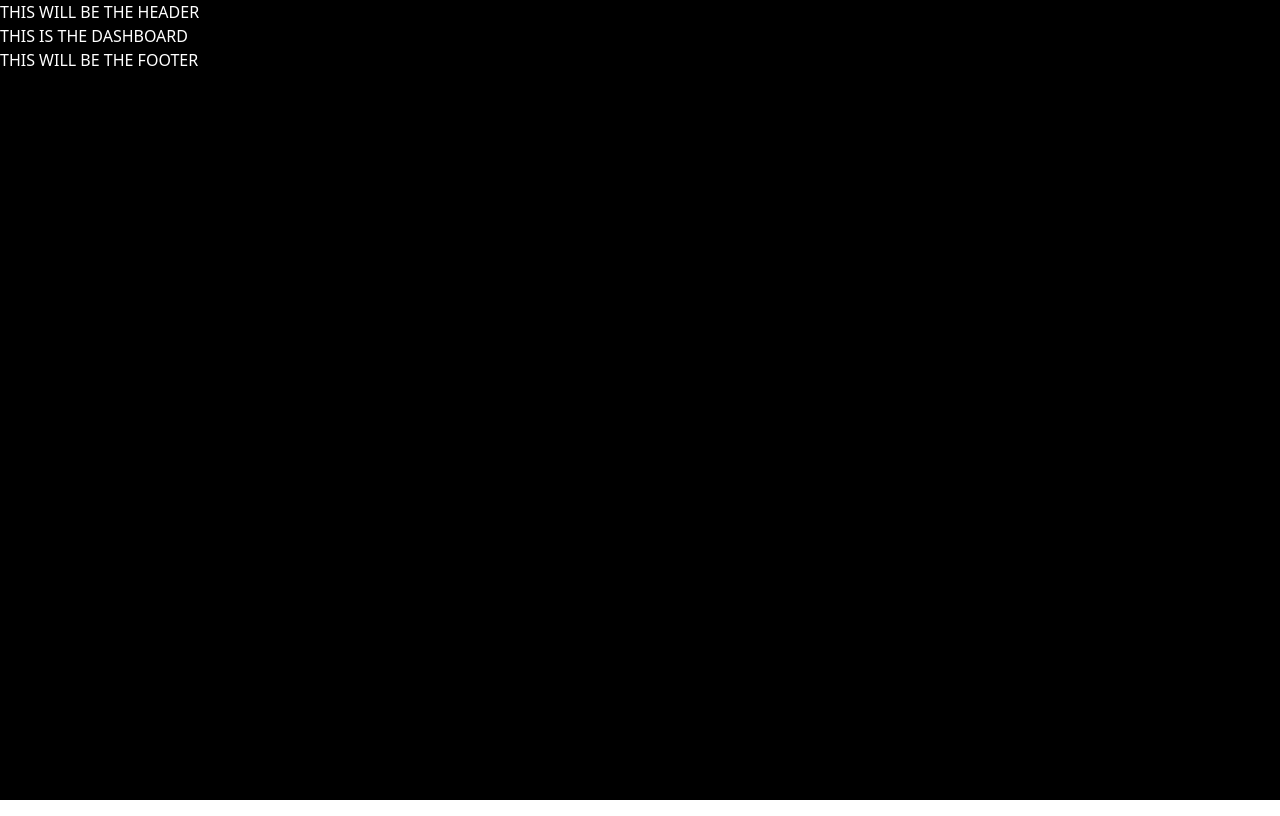
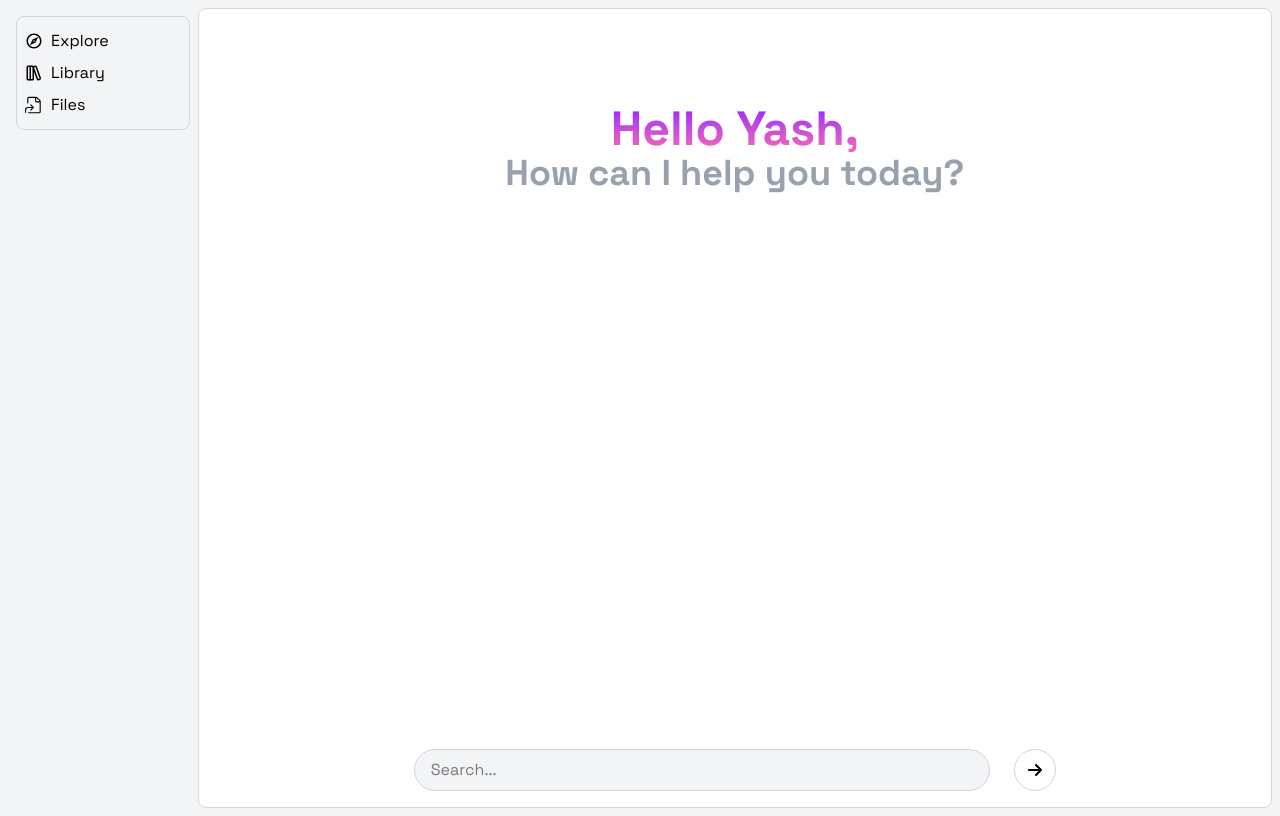
Before and after one commit to Yashxp1/SearchSage-AI, a React (Vite) app in the folder client/: page /dashboard in a window 1280 px wide. Built offline with nearby package versions, Linux system fonts and the light colour scheme.

Commit message:
create UI design

```diff
--- a/client/package.json
+++ b/client/package.json
@@ -17,6 +17,7 @@
     "npm": "^11.3.0",
     "react": "^19.0.0",
     "react-dom": "^19.0.0",
+    "react-icons": "^5.5.0",
     "react-router-dom": "^7.5.0",
     "tailwindcss": "^4.1.4"
   },
--- a/client/src/App.tsx
+++ b/client/src/App.tsx
@@ -20,7 +20,7 @@ const router = createBrowserRouter([
 const App = () => {
   return (
 
-    <div className="bg-black h-screen text-white">
+    <div className=" font-zilla">
       <RouterProvider router={router} />
     </div>
   );
--- a/client/src/Layout/AppLayout.tsx
+++ b/client/src/Layout/AppLayout.tsx
@@ -1,12 +1,13 @@
-import React from 'react';
 import { Outlet } from 'react-router-dom';
+import Navbar from '../components/Navbar';
+import Footer from '../components/Footer';
 
 const AppLayout = () => {
   return (
-    <div>
-      <div>THIS WILL BE THE HEADER</div>
+    <div >
+      {/* <Navbar /> */}
       <Outlet />
-      <div>THIS WILL BE THE FOOTER</div>
+      {/* <Footer /> */}
     </div>
   );
 };
--- /dev/null
+++ b/client/src/components/Footer.tsx
@@ -0,0 +1,9 @@
+
+
+const Footer = () => {
+  return (
+    <div>Footer</div>
+  )
+}
+
+export default Footer
--- /dev/null
+++ b/client/src/components/Navbar.tsx
@@ -0,0 +1,13 @@
+
+
+const Navbar = () => {
+  return (
+    <nav>
+      <div className="">
+        This is the navbar
+      </div>
+    </nav>
+  )
+}
+
+export default Navbar
--- /dev/null
+++ b/client/src/components/Sidebar.tsx
@@ -0,0 +1,37 @@
+import { GoFileSymlinkFile } from 'react-icons/go';
+import { LuLibraryBig } from 'react-icons/lu';
+import { MdOutlineExplore } from 'react-icons/md';
+
+const sidebarMenu = [
+  {
+    icon: <MdOutlineExplore />,
+    title: 'Explore',
+  },
+  {
+    icon: <LuLibraryBig />,
+    title: 'Library',
+  },
+  {
+    icon: <GoFileSymlinkFile />,
+    title: 'Files',
+  },
+];
+
+const Sidebar = () => {
+  return (
+    <div className="">
+      <div className="border border-gray-300 m-2 rounded-lg flex flex-col p-2">
+        <span className="">
+          {sidebarMenu.map((items, idx) => (
+            <div key={idx} className='flex justify-start items-center gap-2 py-1'>
+              <span className='text-lg'>{items.icon}</span>
+              <span>{items.title}</span>
+            </div>
+          ))}
+        </span>
+      </div>
+    </div>
+  );
+};
+
+export default Sidebar;
--- a/client/src/pages/Dashboard.tsx
+++ b/client/src/pages/Dashboard.tsx
@@ -1,5 +1,39 @@
+import { FaArrowRight } from 'react-icons/fa6';
+import Sidebar from '../components/Sidebar';
+
 const Dashboard = () => {
-  return <div>THIS IS THE DASHBOARD</div>;
+  return (
+    <div className="flex p-2 flex-col lg:flex-row min-h-screen bg-gray-100">
+      <div className="lg:w-[15%] mb-4 lg:mb-0 w-full">
+        <Sidebar />
+      </div>
+      <div className="w-full lg:w-[85%] rounded-lg bg-white">
+        <div className="border border-gray-300 min-h-screen flex flex-col justify-between p-4 h-full rounded-lg ">
+          <div className="flex justify-center items-center mt-20">
+            <div className="flex flex-col font-extrabold text-4xl md:text-5xl text-center">
+              <span className="bg-gradient-to-t from-pink-400 to-purple-600 bg-clip-text text-transparent">
+                Hello Yash,
+              </span>
+              <span className="text-gray-400  text-lg md:text-4xl">
+                How can I help you today?
+              </span>
+            </div>
+          </div>
+
+          <div className="flex justify-center items-center mt-6 gap-6">
+            <input
+            placeholder='Search...'
+              type="text"
+              className="w-full max-w-xl border border-gray-300 transition-transform duration-200 hover:scale-105 bg-gray-100 text-black px-4 py-2 rounded-4xl outline-none"
+            />
+            <span className='rounded-4xl border border-gray-300 transition-transform duration-200 hover:bg-pink-500 hover:scale-110 p-3'>
+              <FaArrowRight/>
+            </span>
+          </div>
+        </div>
+      </div>
+    </div>
+  );
 };
 
 export default Dashboard;
--- a/client/src/store/apiStore.tsx
+++ b/client/src/store/apiStore.tsx
@@ -10,7 +10,7 @@ interface authContextType {
 
 export const AuthContext = createContext<authContextType | null>(null);
 
-// ✅ Keep AuthProvider clean — no hooks outside React Router scope
+
 export const AuthProvider = ({ children }: { children: ReactNode }) => {
   const signup = async (
     name: string,
```
Also changed, not shown: 1 other file (tests, documents, lock files or other folders).
